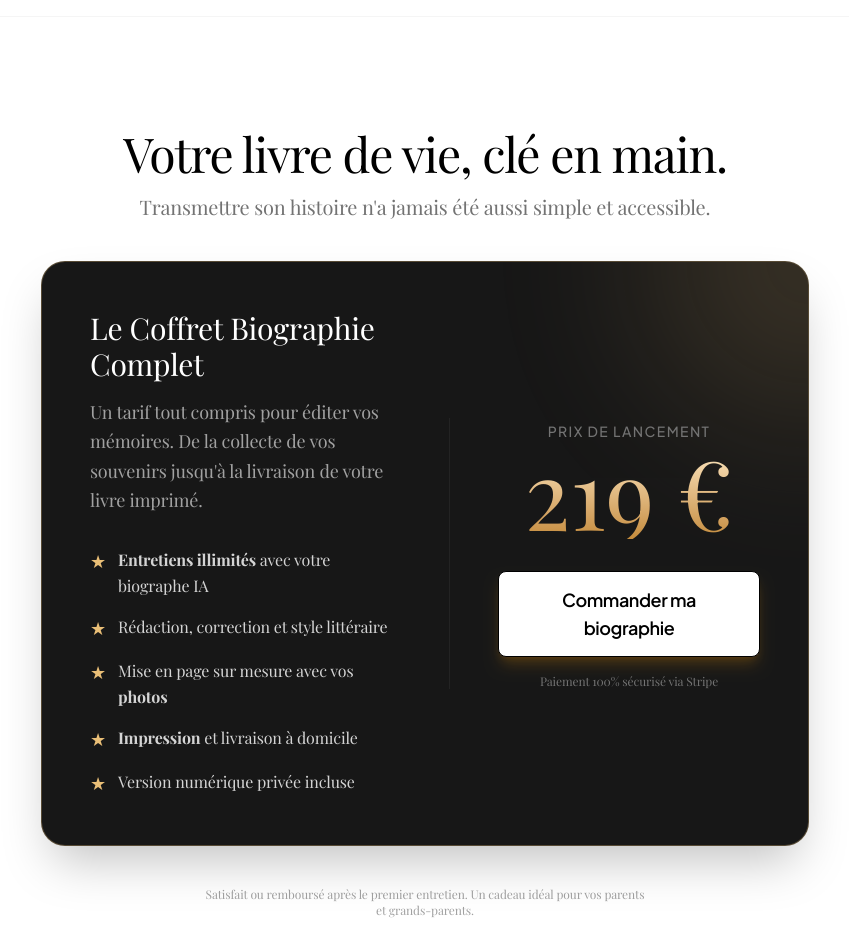
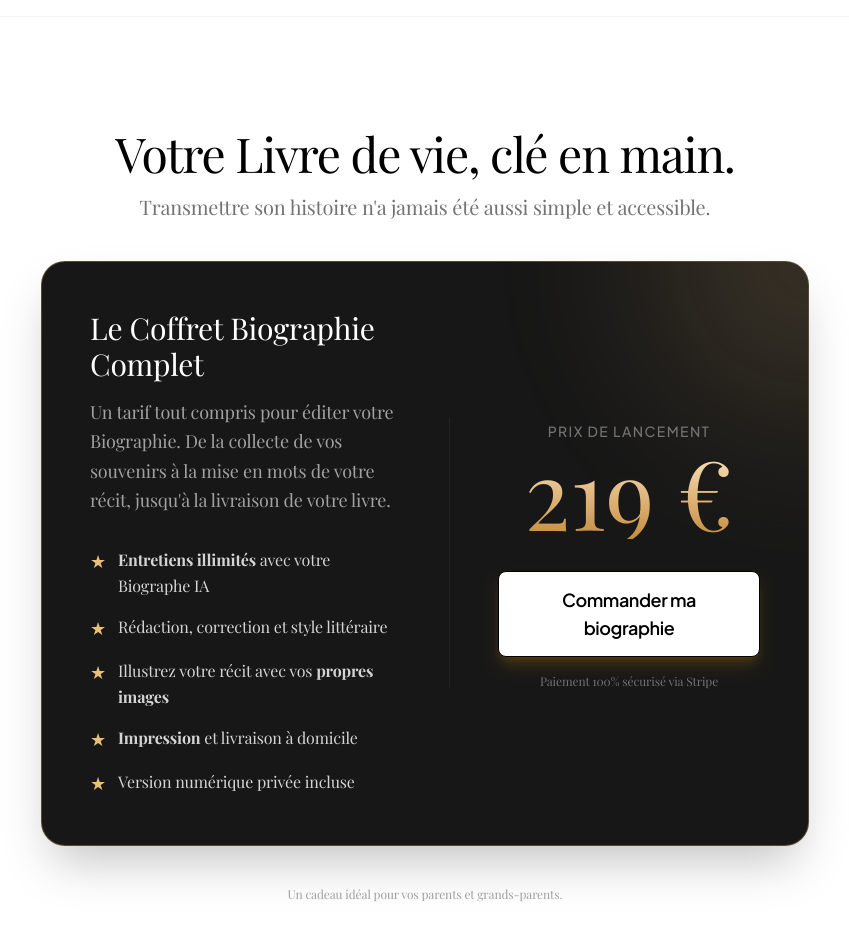
Before and after one commit to solalchetrit/loomina, a Next.js app: page / in a window 1280 px wide. Shown: the part 2700-3652 px from the top of the page, without its empty margins (215-1064 px from the left). Built offline with nearby package versions, Linux system fonts and the light colour scheme; a web font is replaced by a local one.

Commit message:
Update homepage content: Slogan, Offer text, Features

```diff
--- a/app/page.tsx
+++ b/app/page.tsx
@@ -27,7 +27,7 @@ const pillars = [
 const offer = {
   title: "Le Coffret Biographie Complet", // Plus explicite que "L'Héritage Loomina"
   price: "219 €",
-  description: "Un tarif tout compris pour éditer vos mémoires. De la collecte de vos souvenirs jusqu'à la livraison de votre livre imprimé.",
+  description: "Un tarif tout compris pour éditer votre Biographie. De la collecte de vos souvenirs à la mise en mots de votre récit, jusqu'à la livraison de votre livre.",
   highlights: [ // Ces points sont utilisés plus bas dans le JSX, on peut les laisser ici pour référence
     "Entretiens biographiques illimités",
     "Rédaction par IA et correction pro",
@@ -52,7 +52,7 @@ export default function Home() {
 
             <div className="space-y-4">
               {/* H2 Optimisé SEO : "Offre", "Livre de vie" */}
-              <h2 className="text-4xl md:text-5xl font-bold tracking-tight">Votre livre de vie, clé en main.</h2>
+              <h2 className="text-4xl md:text-5xl font-bold tracking-tight">Votre Livre de vie, clé en main.</h2>
               <p className="text-xl text-neutral-500">Transmettre son histoire n'a jamais été aussi simple et accessible.</p>
             </div>
 
@@ -73,7 +73,7 @@ export default function Home() {
                     {/* Liste à puces avec mots-clés sémantiques */}
                     <li className="flex items-start gap-3">
                       <span className="text-[var(--loomina-amber)] text-lg">★</span>
-                      <span className="flex-1"><strong>Entretiens illimités</strong> avec votre biographe IA</span>
+                      <span className="flex-1"><strong>Entretiens illimités</strong> avec votre Biographe IA</span>
                     </li>
                     <li className="flex items-start gap-3">
                       <span className="text-[var(--loomina-amber)] text-lg">★</span>
@@ -81,7 +81,7 @@ export default function Home() {
                     </li>
                     <li className="flex items-start gap-3">
                       <span className="text-[var(--loomina-amber)] text-lg">★</span>
-                      <span className="flex-1">Mise en page sur mesure avec vos <strong>photos</strong></span>
+                      <span className="flex-1">Illustrez votre récit avec vos <strong>propres images</strong></span>
                     </li>
                     <li className="flex items-start gap-3">
                       <span className="text-[var(--loomina-amber)] text-lg">★</span>
@@ -119,7 +119,7 @@ export default function Home() {
             </div>
 
             <p className="text-xs text-neutral-400 max-w-md mx-auto">
-              Satisfait ou remboursé après le premier entretien. Un cadeau idéal pour vos parents et grands-parents.
+              Un cadeau idéal pour vos parents et grands-parents.
             </p>
 
           </div>
--- a/components/Hero.tsx
+++ b/components/Hero.tsx
@@ -114,8 +114,8 @@ export default function Hero() {
               Wide (xl): text-6xl
           */}
           <h1 className="text-3xl md:text-4xl lg:text-5xl xl:text-6xl font-serif font-medium text-[var(--loomina-ink)] leading-[1.1] tracking-tight">
-            Votre biographie, <br />
-            <span className="italic text-[var(--loomina-gold)]">éternelle.</span>
+            Loomina : Vous racontez. <br />
+            <span className="italic text-[var(--loomina-gold)]">Votre livre s'écrit.</span>
           </h1>
 
           {/* Paragraph Sizes:
```
